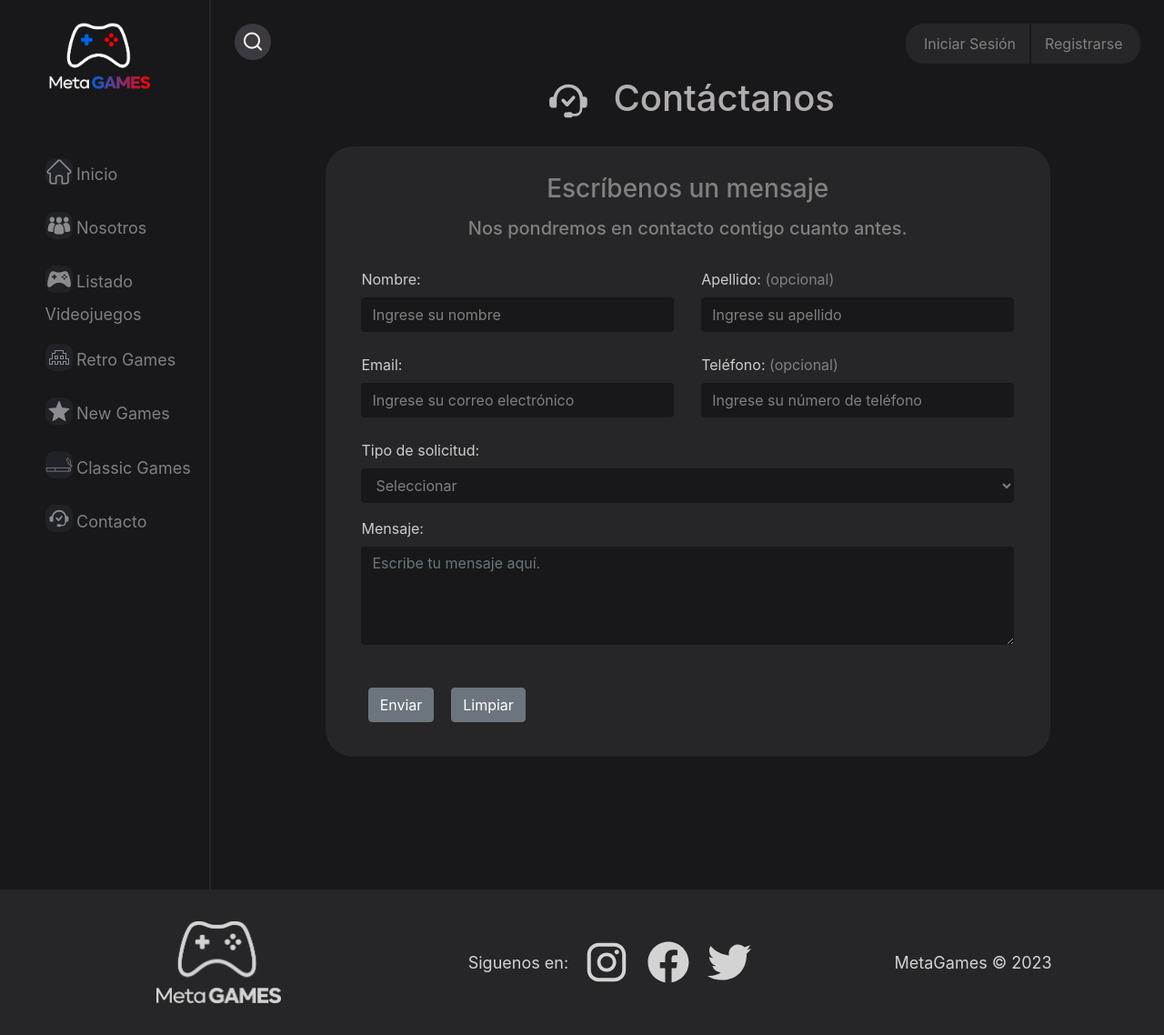
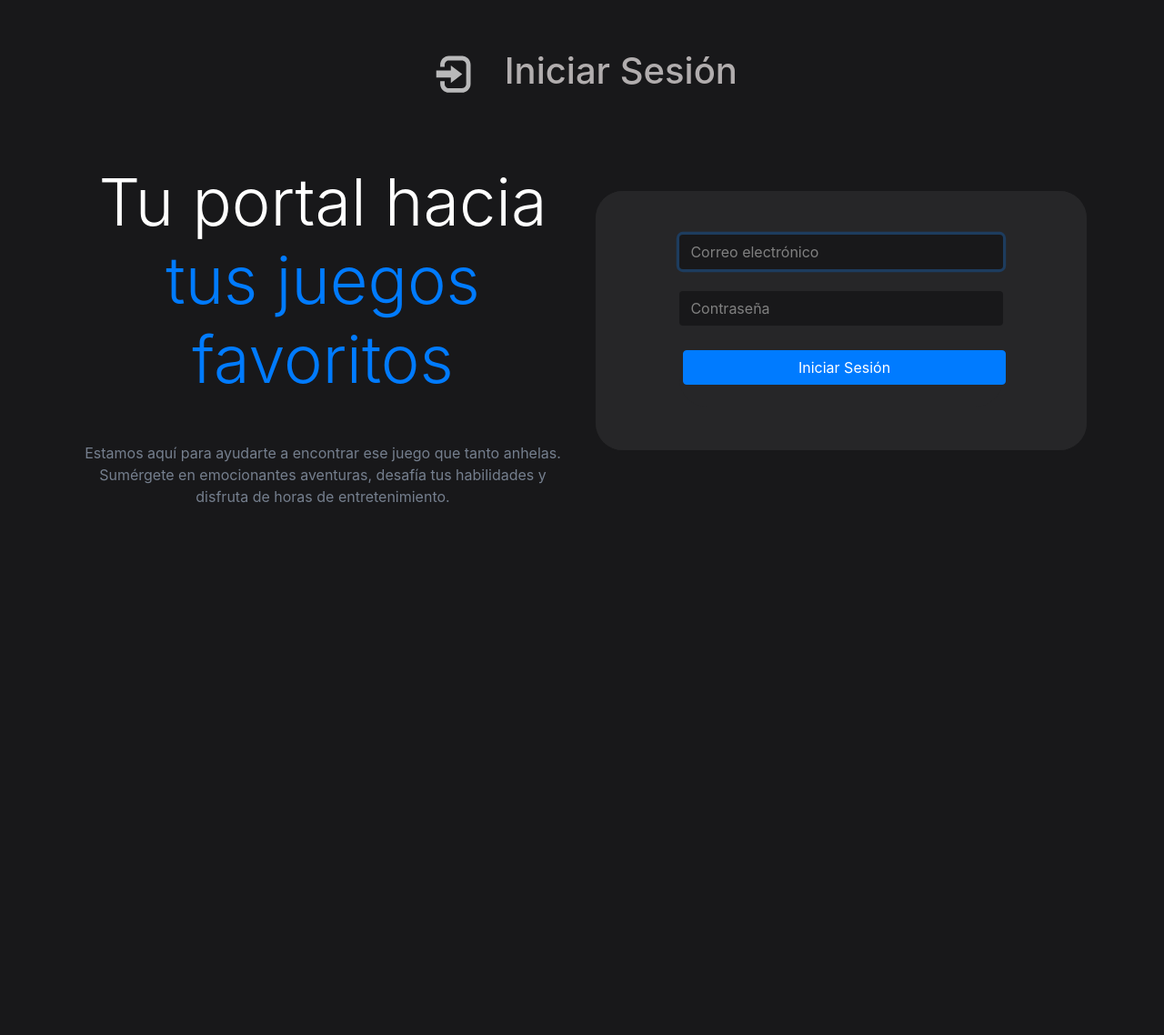
Before and after one commit to diegosanchez34/MetaGames_django, a Django app: page /login/ in a window 1280 px wide. Shown: the whole page at 91% size. After the commit the page ends 553 px from the top, so only its background shows below. Run offline with Django 4.2, Linux system fonts and the light colour scheme.

Commit message:
commit final

```diff
--- a/MetaGames/settings.py
+++ b/MetaGames/settings.py
@@ -124,9 +124,6 @@ MEDIA_URL = '/media/'
 
 MEDIA_ROOT = os.path.join(BASE_DIR, 'media')
 
-STATICFILES_DIRS = (
-    os.path.join(BASE_DIR, 'static'),
-    )
 
 
 
--- a/main/templates/main/index.html
+++ b/main/templates/main/index.html
@@ -41,8 +41,8 @@
           <input id="searchInput" placeholder="Buscar...." type="text" />
         </div>
 
-        <a class="sing-in" href="{% url 'registrarse' %}">Registrarse</a>
-        <a class="log-in" href="{% url 'iniciarsesion' %}">Iniciar Sesión</a>
+        <a class="sing-in" href="{% url 'register' %}">Registrarse</a>
+        <a class="log-in" href="{% url 'login' %}">Iniciar Sesión</a>
 
     </header>
 
--- a/main/templates/main/log-in.html
+++ b/main/templates/main/log-in.html
@@ -8,7 +8,7 @@
     <meta name="description" content="Somos la tienda de videojuegos con el mejor catalogo de videojuegos online y al mejor precio">
     <meta name="keywords" content="games, videogames, pc, computers, gamers">
     <meta name="author" content="Diego Sanchez, David Coo, Nicolas Carcamo">
-    <title>Contactanos</title>
+    <title>Registrarse</title>
     <link rel="stylesheet" href="{% static 'main/css/styles.css' %}">
     <link rel="stylesheet" href="https://cdn.jsdelivr.net/npm/bootstrap@4.3.1/dist/css/bootstrap.min.css" integrity="sha384-ggOyR0iXCbMQv3Xipma34MD+dH/1fQ784/j6cY/iJTQUOhcWr7x9JvoRxT2MZw1T" crossorigin="anonymous">
     <link rel="icon" href="{% static 'main/media/icons/favicon_2.svg' %}">
@@ -19,119 +19,57 @@
 </head>
 
 <body class="cuerpo">
-    <nav class="izquierda">
-        <img class="logo" src="{% static 'main/media/MetaGamesLogo_2.png' %}" alt="Logo de Meta-Games">
+  <br><br>
+  <div class="titulo-pagina" ><img src="{% static 'main/media/icons/log-in.svg' %}"><span>Iniciar Sesión</span></div>
 
-        <ul>
-          <li> <img src="{% static 'main/media/icons/Inicio.svg' %}" alt="icon inicio"> <a href="{% url 'index' %}">Inicio</a></li>
-          <li> <img src="{% static 'main/media/icons/Nosotros.svg' %}" alt="icon nosotros"> <a href="{% url 'nosotros' %}">Nosotros</a></li>
-          <li> <img src="{% static 'main/media/icons/games.svg' %}" alt="icon games"> <a href="{% url 'games' %}">Listado Videojuegos</a></li>
-          <li> <img src="{% static 'main/media/icons/Retro.svg' %}" alt="icon retrogames"> <a href="{% url 'retrogames' %}">Retro Games</a></li>
-          <li> <img src="{% static 'main/media/icons/Nuevos.svg' %}" alt="icon nuevos"> <a href="{% url 'newgames' %}">New Games</a></li>
-          <li> <img src="{% static 'main/media/icons/Clasicos.svg' %}" alt="icon clasicos"> <a href="{% url 'classicgames' %}">Classic Games</a></li>
-          <li> <img src="{% static 'main/media/icons/Contactanos.svg' %}"alt="icon contacto"> <a href="{% url 'contactanos' %}">Contacto</a></li>
-     </ul>
-    </nav>
+    <section class="">
+      <div class="px-md-5 text-center text-lg-start" >
+        <div class="container">
+          <div class="row gx-lg-5 align-items-center">
+            <div class="col-lg-6 mb-5 mb-lg-0">
+              <h1 class="my-5 display-3 fw-bold ls-tight">
+                Tu portal hacia <br />
+                <span class="text-primary">tus juegos favoritos</span>
+              </h1>
+              <p style="color: hsl(217, 10%, 50.8%)">
+                Estamos aquí para ayudarte a encontrar ese juego que tanto anhelas. Sumérgete en emocionantes aventuras, desafía tus habilidades y disfruta de horas de entretenimiento.
+               </p>
+            </div>
 
-    <header class="cabecera">
-      <div class="search">
-        <span class="uil uil-search">
-        </span>
-        <input placeholder="Buscar...." type="text" />
+            <div class="col-lg-6 mb-5 mb-lg-0">
+              <div class="card border-0" style="border-radius: 30px; background-color: #262628;">
+                <div class="card-body py-5 px-md-5" style="border-radius: 30px;">
 
-      </div>
-        <a class="sing-in" href="{% url 'registrarse' %}">Registrarse</a>
-        <a class="log-in" href="{% url 'iniciarsesion' %}">Iniciar Sesión</a>
-    </header>
+                  <form  method="POST" action="" class="formulario" style="padding: 0;">
+                    {% csrf_token %}
+                    <div class="form-outline mb-4">{{form.username}}</div>
+                    <div class="form-outline mb-4">{{form.password1}}</div>
+                    <button type="submit" class="btn btn-primary btn-block mb-4">Iniciar Sesión</button>
+                    </div>
+                  </form>
 
-    <main class="contenido">
-
-      <div class="titulo-pagina"><img src="{% static 'main/media/icons\Contactanos.svg' %}"><span>Contáctanos</span></div>
-
-      <form class="formulario" id="formulario_contacto">
-        <h3>Escríbenos un mensaje</h3>
-        <h5>Nos pondremos en contacto contigo cuanto antes.</h5><br>
-
-        <div class="row">
-          <div class="col">
-            <label for="nombre" class="label">Nombre:</label>
-            <input type="text" class="form-control" id="nombre" placeholder="Ingrese su nombre">
-            <p id="error-nombre" class="error" style="display: none"></p>
-          </div>
-          <div class="col">
-            <label for="apellido">Apellido:</label> (opcional)
-            <input type="text" class="form-control" id="apellido" placeholder="Ingrese su apellido">
-          </div>
-        </div><br>
-        <div class="row">
-          <div class="col">
-            <label for="correo" class="label">Email:</label>
-            <input type="email" class="form-control" id="correo" placeholder="Ingrese su correo electrónico">
-            <p id="error-correo" class="error" style="display: none"></p>
-          </div>
-          <div class="col">
-            <label for="telefono">Teléfono:</label> (opcional)
-            <input type="tel" class="form-control" id="telefono" placeholder="Ingrese su número de teléfono">
-          </div>
-        </div><br>
-
-        <div class="form-group">
-          <label for="solicitud" class="label">Tipo de solicitud:</label>
-          <select class="form-control" id="solicitud">
-            <option value="">Seleccionar</option>
-            <option value="sugerencia">Sugerencia</option>
-            <option value="reclamo">Reclamo</option>
-            <option value="Consulta">Consulta</option>
-          </select>
-          <p id="error-solicitud" class="error" style="display: none"></p>
-        </div>
-
-        <div class="form-group">
-          <label for="mensaje" class="label">Mensaje:</label>
-          <textarea class="form-control" id="mensaje" rows="4" placeholder="Escribe tu mensaje aquí."></textarea>
-          <p id="error-mensaje" class="error" style="display: none"></p>
-        </div><br>
-
-        <button type="submit" class="btn btn-secondary" id="enviar" >Enviar</button>
-        <button type="reset" class="btn btn-secondary" id="limpiar">Limpiar</button>
-      </form>
-
-      <div class="modal fade" id="miModal" tabindex="-1" role="dialog" aria-labelledby="modalLabel" aria-hidden="true">
-          <div class="modal-dialog" role="document">
-            <div class="modal-content">
-              <div class="modal-header">
-                <h5 class="modal-title" id="modalLabel">¡Mensaje enviado con éxito!</h5>
-                <button type="button" class="close" data-dismiss="modal" aria-label="Close" id="close">
-                  <span aria-hidden="true">&times;</span>
-                </button>
-              </div>
-              <div class="modal-body">
-                <p>Gracias por tus comentarios, te responderemos a la brevedad</p>
-              </div>
-              <div class="modal-footer">
-                <button type="button" class="btn btn-secondary" data-dismiss="modal" id="cerrar">Cerrar</button>
+                </div>
               </div>
             </div>
           </div>
+        </div>
       </div>
-    </main>
+    </section>
 
-    <footer class="pie">
-      <div class="izq_pie">
-        <img class="logo_pie" src="{% static 'main/media\MetaGamesLogo_3.png' %}" alt="Logo de Meta-Games blanco">
-      </div>
+    <script>
+      var form_fields = document.getElementsByTagName('input')
+      form_fields[1].placeholder='Correo electrónico';
+      form_fields[2].placeholder='Contraseña';
 
-      <div class="centro_pie">
-        <span>Siguenos en: </span>
-        <a href="https://www.instagram.com/"><img class="fa-instagram" src="{% static 'main/media/icons/instagram.svg' %}" alt="Logo de Instagram"></a>
-        <a href="https://www.facebook.com/"><img class="fa-facebook-f" src="{% static 'main/media/icons/facebook.svg' %}" alt="Logo de Instagram"></a>
-        <a href="https://twitter.com/"><img class="fa-google-plus-g" src="{% static 'main/media/icons/twitter.svg' %}" alt="Logo de Instagram"></a>
-      </div>
 
-      <div class="der_pie">
-        <span>MetaGames © 2023</span>
-      </div>
-    </footer>
+      for (var field in form_fields){
+      form_fields[field].className += ' form-control'
+      }
+    </script>
+
+
+
+
     <script src="https://code.jquery.com/jquery-3.6.4.min.js" integrity="sha256-oP6HI9z1XaZNBrJURtCoUT5SUnxFr8s3BzRl+cbzUq8=" crossorigin="anonymous"></script>
     <script src="https://cdn.jsdelivr.net/npm/jquery-validation@1.19.5/dist/jquery.validate.min.js"></script>
     <script src="{% static 'main/js/traducciones.js' %}"></script>
--- a/main/urls.py
+++ b/main/urls.py
@@ -16,8 +16,8 @@ urlpatterns = [
     path('eliminar/<codigo>', views.eliminar, name='eliminar'),
     path('editar/<codigo>', views.editar, name='editar'),
     path('editarJuego/', views.editarJuego),
-    path('login/', views.login),
-    path('register/', views.register),
+    path('login/', views.login,name='login'),
+    path('register/', views.register,name='register'),
     path('iniciarsesion', views.iniciarsesion, name='iniciarsesion'),
     path('registrarse', views.registrarse, name='registrarse'),
 ]
--- a/main/views.py
+++ b/main/views.py
@@ -100,7 +100,13 @@ def registrarse(request):
     return render(request, 'main/Registrarse.html', context)
 
 def login(request):
-    context={}
+    form = CrearUsuario()
+    if request.method == 'POST':
+        form = CrearUsuario(request.POST)
+        if form.is_valid():
+            form.save()
+            return redirect('index')
+    context={'form':form}
     return render(request, 'main/log-in.html', context)
 
 def register(request):
```
Also changed, not shown: db.sqlite3.
